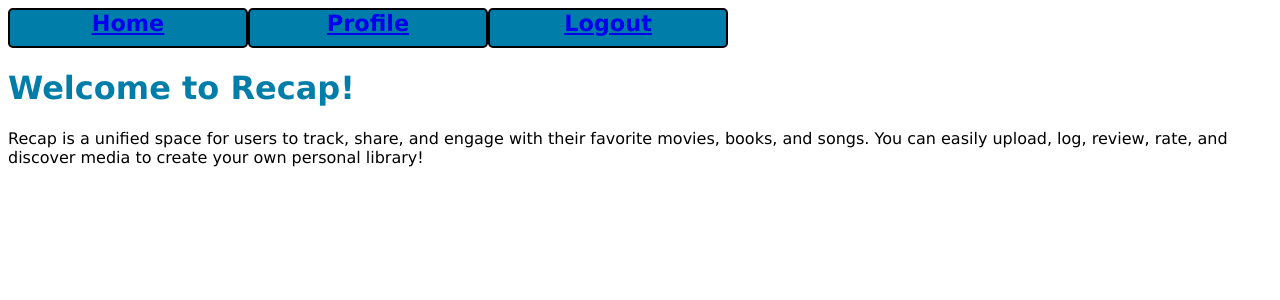
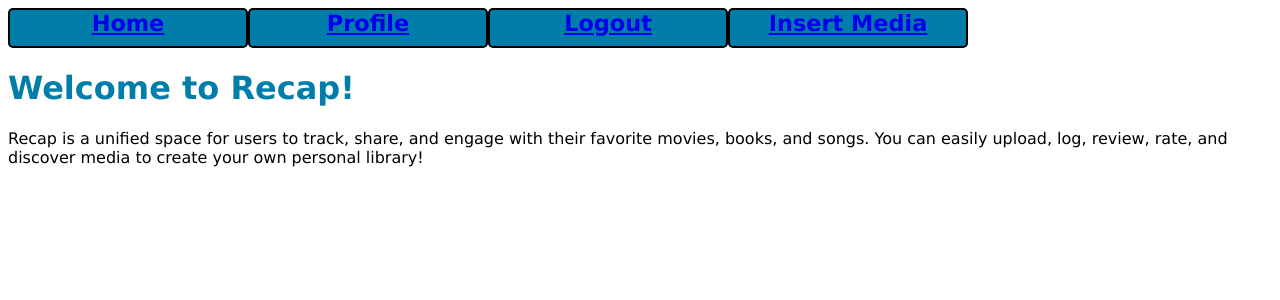
Before and after one commit to dieuxlinh/CS304Project, a Flask app: page / in a window 1280 px wide. Shown: the top 300 px of the page. Run offline with Flask 3, Linux system fonts and the light colour scheme; the visitor is signed in with stand-in values (Sample User, id 1).

Commit message:
Added insert to nav bar

```diff
--- a/flask-starter/templates/base.html
+++ b/flask-starter/templates/base.html
@@ -27,6 +27,7 @@
         <li><a href="{{ url_for('index') }}">Home</a></li>
         <li><a href="{{ url_for('profile', username=session['username']) }}">Profile</a></li>
         <li><a href="{{ url_for('logout') }}">Logout</a></li>
+        <li><a href = "{{ url_for('insert_media')}}">Insert Media</a></li>
       </ul>
     </nav>
   {% else %}
```
